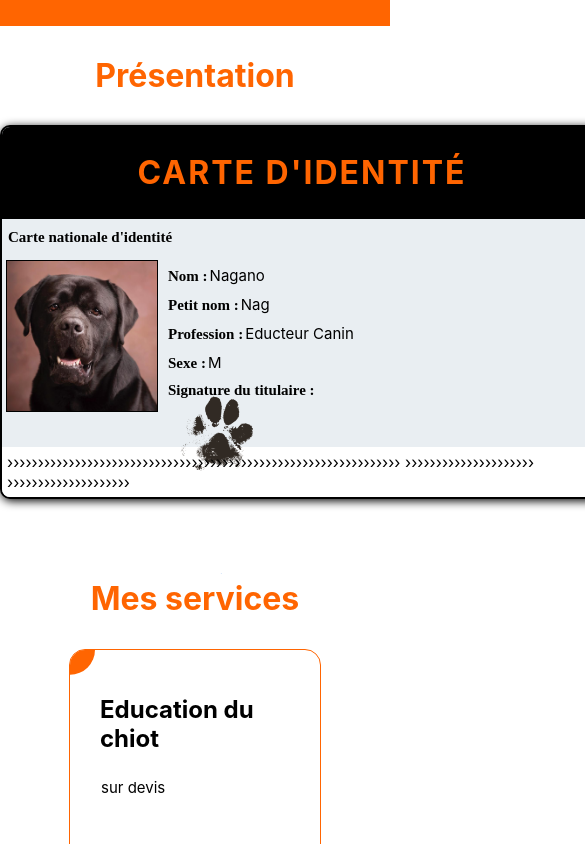
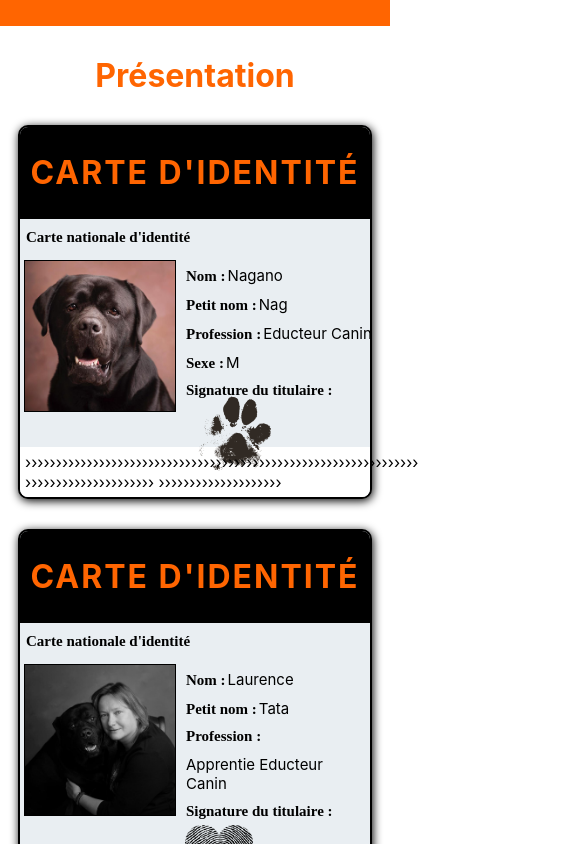
Before and after one commit to melaniemdm/intelligence_canine, a React (Create React App) app: page / in a window 390 px wide. Shown: the part 840-1684 px from the top of the page, 585 px wide, since content can reach past the window. Built offline with nearby package versions, Linux system fonts and the light colour scheme.

Commit message:
feature(css) presentation Mobile

```diff
--- a/src/components/Presentation/style.scss
+++ b/src/components/Presentation/style.scss
@@ -1,3 +1,5 @@
+@import '../../styles/communs.scss';
+
 .containerPresentation{
     margin-bottom:30px;
 display: flex;
@@ -6,3 +8,10 @@ justify-content:space-around;
 .titlePresentation{
     margin: 30px;
 }
+
+@media #{$medium-down} {
+    .containerPresentation{
+        margin-top:30px;
+        flex-direction: column;
+    }
+}
--- a/src/components/PresentationLaurence/style.scss
+++ b/src/components/PresentationLaurence/style.scss
@@ -1,3 +1,4 @@
+@import '../../styles/communs.scss';
 
  #photoProfilLaurence{
      width:150px;
@@ -86,3 +87,9 @@ p {
   border-bottom-left-radius: 8px;
   border-bottom-right-radius: 8px;
 }
+@media #{$medium-down} {
+  #card {
+    width: 350px;
+
+  }
+}
```
